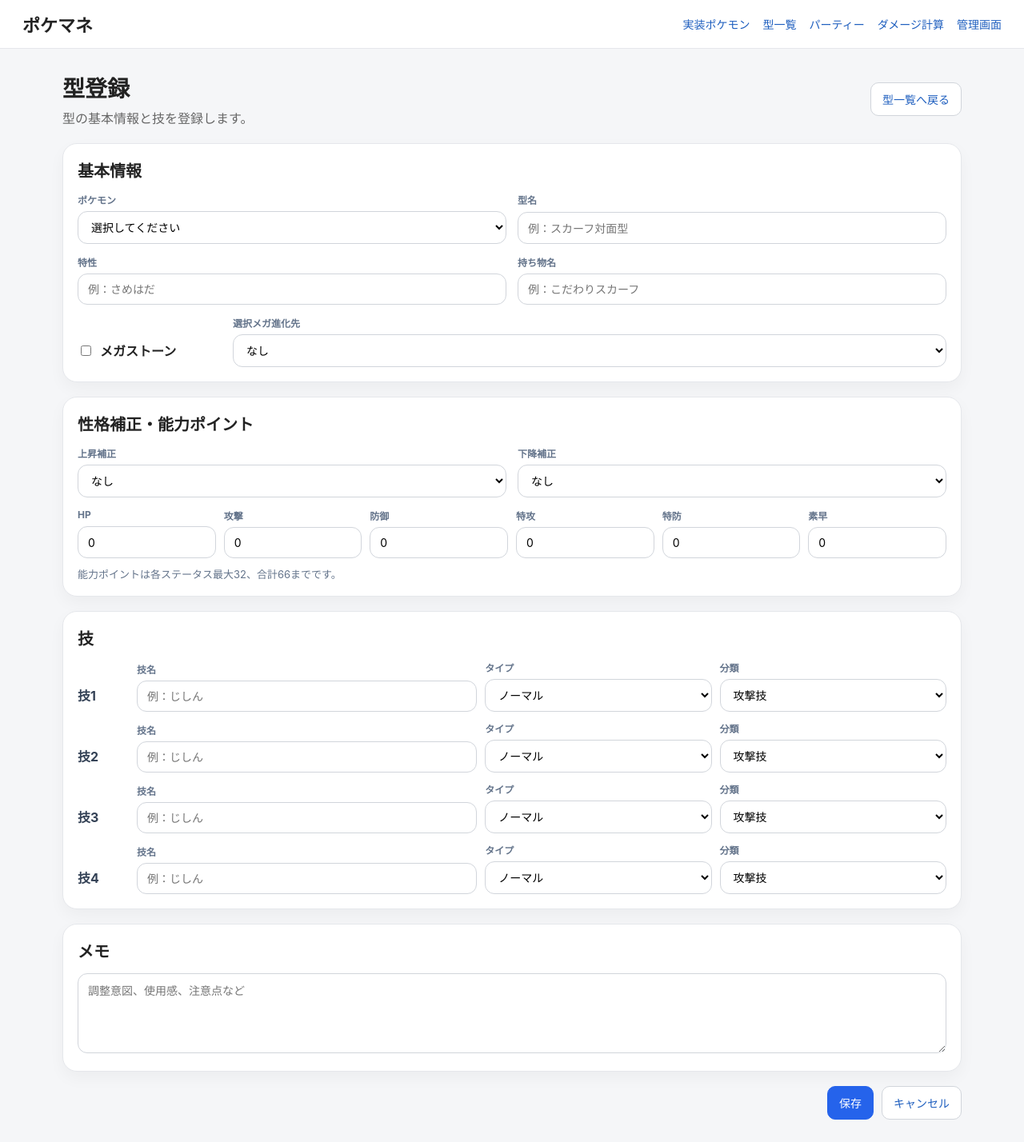
After one commit to Onemoretime-plz/pokemon-manager, a Django app: page /sets/new/ in a window 1280 px wide. The commit adds this page. Shown: the whole page at 80% size. Run offline with Django 5.2, Linux system fonts and the light colour scheme; data that the repository does not hold is empty.

Commit message:
Add Pokemon set form page

```diff
--- a/pokemane/static/pokemane/css/style.css
+++ b/pokemane/static/pokemane/css/style.css
@@ -1033,3 +1033,122 @@ a {
     display: flex;
     justify-content: flex-end;
 }
+
+.set-form-card {
+    display: grid;
+    gap: 18px;
+}
+
+.form-section {
+    background: #ffffff;
+    border: 1px solid #e5e7eb;
+    border-radius: 18px;
+    padding: 18px;
+    box-shadow: 0 8px 20px rgba(0, 0, 0, 0.04);
+}
+
+.form-section h2 {
+    margin: 0 0 14px;
+    font-size: 20px;
+}
+
+.form-grid {
+    display: grid;
+    gap: 14px;
+}
+
+.two-columns {
+    grid-template-columns: repeat(2, minmax(0, 1fr));
+}
+
+.form-field {
+    display: grid;
+    gap: 6px;
+}
+
+.form-field label {
+    font-size: 12px;
+    font-weight: 700;
+    color: #64748b;
+}
+
+.form-field input,
+.form-field select,
+.set-memo-input {
+    width: 100%;
+    border: 1px solid #d1d5db;
+    border-radius: 12px;
+    background: #ffffff;
+    padding: 10px 12px;
+    font-size: 14px;
+    font-family: inherit;
+}
+
+.mega-form-row {
+    display: grid;
+    grid-template-columns: 180px 1fr;
+    gap: 14px;
+    align-items: end;
+    margin-top: 14px;
+}
+
+.checkbox-label {
+    display: inline-flex;
+    align-items: center;
+    gap: 8px;
+    min-height: 42px;
+    font-weight: 700;
+}
+
+.points-grid {
+    display: grid;
+    grid-template-columns: repeat(6, 1fr);
+    gap: 10px;
+    margin-top: 14px;
+}
+
+.form-help {
+    margin: 10px 0 0;
+    color: #64748b;
+    font-size: 13px;
+}
+
+.move-form-grid {
+    display: grid;
+    gap: 12px;
+}
+
+.move-form-row {
+    display: grid;
+    grid-template-columns: 64px 1.5fr 1fr 1fr;
+    gap: 10px;
+    align-items: end;
+}
+
+.move-number {
+    height: 42px;
+    display: flex;
+    align-items: center;
+    font-weight: 700;
+    color: #334155;
+}
+
+.set-memo-input {
+    resize: vertical;
+    min-height: 100px;
+}
+
+.form-actions {
+    display: flex;
+    justify-content: flex-end;
+    gap: 10px;
+}
+
+@media (max-width: 900px) {
+    .two-columns,
+    .mega-form-row,
+    .points-grid,
+    .move-form-row {
+        grid-template-columns: 1fr;
+    }
+}
--- /dev/null
+++ b/pokemane/templates/pokemane/set_form.html
@@ -0,0 +1,222 @@
+{% extends "pokemane/base.html" %}
+
+{% block title %}{{ page_title }} | ポケマネ{% endblock %}
+
+{% block content %}
+<section class="page-heading">
+    <div>
+        <h1>{{ page_title }}</h1>
+        <p>型の基本情報と技を登録します。</p>
+    </div>
+
+    <a class="secondary-button" href="{% url 'pokemane:set_list' %}">型一覧へ戻る</a>
+</section>
+
+<form method="post" class="set-form-card">
+    {% csrf_token %}
+
+    <section class="form-section">
+        <h2>基本情報</h2>
+
+        <div class="form-grid two-columns">
+            <div class="form-field">
+                <label>ポケモン</label>
+                <select name="pokemon" required>
+                    <option value="">選択してください</option>
+                    {% for pokemon in pokemons %}
+                        <option
+                            value="{{ pokemon.id }}"
+                            {% if pokemon_set and pokemon_set.pokemon_id == pokemon.id %}selected{% endif %}
+                        >
+                            {% if pokemon.national_dex_no %}No.{{ pokemon.national_dex_no }} {% endif %}
+                            {{ pokemon.name }}
+                        </option>
+                    {% endfor %}
+                </select>
+            </div>
+
+            <div class="form-field">
+                <label>型名</label>
+                <input
+                    type="text"
+                    name="set_name"
+                    value="{% if pokemon_set %}{{ pokemon_set.set_name }}{% endif %}"
+                    required
+                    placeholder="例：スカーフ対面型"
+                >
+            </div>
+
+            <div class="form-field">
+                <label>特性</label>
+                <input
+                    type="text"
+                    name="ability_name"
+                    value="{% if pokemon_set %}{{ pokemon_set.ability_name }}{% endif %}"
+                    required
+                    placeholder="例：さめはだ"
+                >
+            </div>
+
+            <div class="form-field">
+                <label>持ち物名</label>
+                <input
+                    type="text"
+                    name="custom_item_name"
+                    value="{% if pokemon_set %}{{ pokemon_set.custom_item_name }}{% endif %}"
+                    placeholder="例：こだわりスカーフ"
+                >
+            </div>
+        </div>
+
+        <div class="mega-form-row">
+            <label class="checkbox-label">
+                <input
+                    type="checkbox"
+                    name="is_mega_stone"
+                    {% if pokemon_set and pokemon_set.is_mega_stone %}checked{% endif %}
+                >
+                メガストーン
+            </label>
+
+            <div class="form-field">
+                <label>選択メガ進化先</label>
+                <select name="selected_mega_evolution">
+                    <option value="">なし</option>
+                    {% for mega in mega_evolutions %}
+                        <option
+                            value="{{ mega.id }}"
+                            {% if pokemon_set and pokemon_set.selected_mega_evolution_id == mega.id %}selected{% endif %}
+                        >
+                            {{ mega.base_pokemon.name }} → {{ mega.mega_pokemon.name }}
+                            {% if mega.form_name %}（{{ mega.form_name }}）{% endif %}
+                        </option>
+                    {% endfor %}
+                </select>
+            </div>
+        </div>
+    </section>
+
+    <section class="form-section">
+        <h2>性格補正・能力ポイント</h2>
+
+        <div class="form-grid two-columns">
+            <div class="form-field">
+                <label>上昇補正</label>
+                <select name="nature_up">
+                    {% for value, label in nature_stat_choices %}
+                        <option
+                            value="{{ value }}"
+                            {% if pokemon_set and pokemon_set.nature_up == value %}selected{% endif %}
+                        >
+                            {{ label }}
+                        </option>
+                    {% endfor %}
+                </select>
+            </div>
+
+            <div class="form-field">
+                <label>下降補正</label>
+                <select name="nature_down">
+                    {% for value, label in nature_stat_choices %}
+                        <option
+                            value="{{ value }}"
+                            {% if pokemon_set and pokemon_set.nature_down == value %}selected{% endif %}
+                        >
+                            {{ label }}
+                        </option>
+                    {% endfor %}
+                </select>
+            </div>
+        </div>
+
+        <div class="points-grid">
+            <div class="form-field">
+                <label>HP</label>
+                <input type="number" name="point_hp" min="0" max="32" value="{% if pokemon_set %}{{ pokemon_set.point_hp }}{% else %}0{% endif %}">
+            </div>
+            <div class="form-field">
+                <label>攻撃</label>
+                <input type="number" name="point_attack" min="0" max="32" value="{% if pokemon_set %}{{ pokemon_set.point_attack }}{% else %}0{% endif %}">
+            </div>
+            <div class="form-field">
+                <label>防御</label>
+                <input type="number" name="point_defense" min="0" max="32" value="{% if pokemon_set %}{{ pokemon_set.point_defense }}{% else %}0{% endif %}">
+            </div>
+            <div class="form-field">
+                <label>特攻</label>
+                <input type="number" name="point_sp_attack" min="0" max="32" value="{% if pokemon_set %}{{ pokemon_set.point_sp_attack }}{% else %}0{% endif %}">
+            </div>
+            <div class="form-field">
+                <label>特防</label>
+                <input type="number" name="point_sp_defense" min="0" max="32" value="{% if pokemon_set %}{{ pokemon_set.point_sp_defense }}{% else %}0{% endif %}">
+            </div>
+            <div class="form-field">
+                <label>素早</label>
+                <input type="number" name="point_speed" min="0" max="32" value="{% if pokemon_set %}{{ pokemon_set.point_speed }}{% else %}0{% endif %}">
+            </div>
+        </div>
+
+        <p class="form-help">能力ポイントは各ステータス最大32、合計66までです。</p>
+    </section>
+
+    <section class="form-section">
+        <h2>技</h2>
+
+        <div class="move-form-grid">
+            {% for move in move_rows %}
+                <div class="move-form-row">
+                    <div class="move-number">技{{ move.number }}</div>
+
+                    <div class="form-field">
+                        <label>技名</label>
+                        <input
+                            type="text"
+                            name="move_name_{{ move.number }}"
+                            value="{{ move.move_name }}"
+                            placeholder="例：じしん"
+                        >
+                    </div>
+
+                    <div class="form-field">
+                        <label>タイプ</label>
+                        <select name="move_type_{{ move.number }}">
+                            {% for type_name in type_choices %}
+                                <option value="{{ type_name }}" {% if move.move_type == type_name %}selected{% endif %}>
+                                    {{ type_name }}
+                                </option>
+                            {% endfor %}
+                        </select>
+                    </div>
+
+                    <div class="form-field">
+                        <label>分類</label>
+                        <select name="move_category_{{ move.number }}">
+                            {% for value, label in move_category_choices %}
+                                <option value="{{ value }}" {% if move.move_category == value %}selected{% endif %}>
+                                    {{ label }}
+                                </option>
+                            {% endfor %}
+                        </select>
+                    </div>
+                </div>
+            {% endfor %}
+        </div>
+    </section>
+
+    <section class="form-section">
+        <h2>メモ</h2>
+
+        <textarea
+            name="memo"
+            rows="4"
+            class="set-memo-input"
+            placeholder="調整意図、使用感、注意点など"
+        >{% if pokemon_set %}{{ pokemon_set.memo }}{% endif %}</textarea>
+    </section>
+
+    <div class="form-actions">
+        <button type="submit" class="primary-button">保存</button>
+        <a class="secondary-button" href="{% url 'pokemane:set_list' %}">キャンセル</a>
+    </div>
+</form>
+{% endblock %}
--- a/pokemane/templates/pokemane/set_list.html
+++ b/pokemane/templates/pokemane/set_list.html
@@ -8,7 +8,7 @@
         <h1>型一覧</h1>
         <p>登録済みの型を確認します。</p>
     </div>
-    <a class="primary-button" href="/admin/pokemane/pokemonset/add/">＋ 型登録</a>
+    <a class="primary-button" href="{% url 'pokemane:set_create' %}">＋ 型登録</a>
 </section>
 
 <form method="get" class="toolbar">
@@ -103,7 +103,7 @@
             </div>
 
             <div class="card-actions">
-                <a href="/admin/pokemane/pokemonset/{{ card.set.id }}/change/">編集</a>
+                <a href="{% url 'pokemane:set_edit' card.set.id %}">編集</a>
                 <a href="/admin/pokemane/pokemonset/{{ card.set.id }}/delete/">削除</a>
             </div>
         </article>
--- a/pokemane/urls.py
+++ b/pokemane/urls.py
@@ -7,6 +7,8 @@ app_name = "pokemane"
 urlpatterns = [
     path("pokemon/", views.pokemon_list, name="pokemon_list"),
     path("sets/", views.set_list, name="set_list"),
+    path("sets/new/", views.set_form, name="set_create"),
+    path("sets/<int:set_id>/edit/", views.set_form, name="set_edit"),
     path("parties/", views.party_list, name="party_list"),
     path("parties/<int:party_id>/", views.party_detail, name="party_detail"),
     path("api/diagnosis/", views.diagnosis_slots_api, name="diagnosis_slots_api"),
--- a/pokemane/views.py
+++ b/pokemane/views.py
@@ -1,12 +1,11 @@
 import json
 
 from django.http import JsonResponse
-from django.shortcuts import get_object_or_404, render
+from django.shortcuts import get_object_or_404, redirect, render
 from django.template.loader import render_to_string
 from django.views.decorators.http import require_POST
-from django.shortcuts import get_object_or_404, render
 
-from .models import Party, Pokemon, PokemonSet
+from .models import MegaEvolution, Party, Pokemon, PokemonSet, SetMove
 from .services.diagnosis import diagnose_party, diagnose_slots
 from .services.stats import build_stats_summary, get_effective_pokemon
 from .services.type_styles import get_type_class
@@ -496,3 +495,168 @@ def set_party_slot_api(request, party_id):
             "set_id": pokemon_set.id,
         }
     )
+
+def get_type_choices_for_template():
+    return [
+        "ノーマル",
+        "ほのお",
+        "みず",
+        "でんき",
+        "くさ",
+        "こおり",
+        "かくとう",
+        "どく",
+        "じめん",
+        "ひこう",
+        "エスパー",
+        "むし",
+        "いわ",
+        "ゴースト",
+        "ドラゴン",
+        "あく",
+        "はがね",
+        "フェアリー",
+    ]
+
+
+def get_nature_stat_choices_for_template():
+    return [
+        ("none", "なし"),
+        ("attack", "攻撃"),
+        ("defense", "防御"),
+        ("sp_attack", "特攻"),
+        ("sp_defense", "特防"),
+        ("speed", "素早さ"),
+    ]
+
+
+def get_move_category_choices_for_template():
+    return [
+        ("attack", "攻撃技"),
+        ("status", "変化技"),
+    ]
+
+
+def build_move_form_rows(pokemon_set=None):
+    """
+    技1〜4の入力欄用データを作る。
+    """
+    existing_moves = []
+
+    if pokemon_set:
+        existing_moves = list(pokemon_set.moves.all())
+
+    rows = []
+
+    for index in range(4):
+        move = existing_moves[index] if index < len(existing_moves) else None
+
+        rows.append(
+            {
+                "number": index + 1,
+                "move_name": move.move_name if move else "",
+                "move_type": move.move_type if move else "ノーマル",
+                "move_category": move.move_category if move else "attack",
+            }
+        )
+
+    return rows
+
+def set_form(request, set_id=None):
+    """
+    型の新規登録・編集画面。
+
+    まずは基本情報と技4つまで対応する。
+    役割対象・苦手対象は次工程で追加する。
+    """
+    if set_id:
+        pokemon_set = get_object_or_404(
+            PokemonSet.objects.select_related(
+                "pokemon",
+                "selected_mega_evolution",
+            ).prefetch_related("moves"),
+            id=set_id,
+        )
+        page_title = "型編集"
+    else:
+        pokemon_set = None
+        page_title = "型登録"
+
+    pokemons = Pokemon.objects.order_by("national_dex_no", "name")
+    mega_evolutions = MegaEvolution.objects.select_related(
+        "base_pokemon",
+        "mega_pokemon",
+    ).order_by("base_pokemon__national_dex_no", "base_pokemon__name")
+
+    if request.method == "POST":
+        pokemon_id = request.POST.get("pokemon")
+        pokemon = get_object_or_404(Pokemon, id=pokemon_id)
+
+        is_mega_stone = request.POST.get("is_mega_stone") == "on"
+        selected_mega_evolution = None
+
+        selected_mega_evolution_id = request.POST.get("selected_mega_evolution")
+
+        if is_mega_stone and selected_mega_evolution_id:
+            selected_mega_evolution = get_object_or_404(
+                MegaEvolution,
+                id=selected_mega_evolution_id,
+            )
+
+        if pokemon_set is None:
+            pokemon_set = PokemonSet()
+
+        pokemon_set.pokemon = pokemon
+        pokemon_set.set_name = request.POST.get("set_name", "").strip()
+        pokemon_set.ability_name = request.POST.get("ability_name", "").strip()
+        pokemon_set.is_mega_stone = is_mega_stone
+        pokemon_set.selected_mega_evolution = selected_mega_evolution
+        pokemon_set.custom_item_name = request.POST.get("custom_item_name", "").strip()
+
+        pokemon_set.nature_up = request.POST.get("nature_up", "none")
+        pokemon_set.nature_down = request.POST.get("nature_down", "none")
+
+        pokemon_set.point_hp = int(request.POST.get("point_hp") or 0)
+        pokemon_set.point_attack = int(request.POST.get("point_attack") or 0)
+        pokemon_set.point_defense = int(request.POST.get("point_defense") or 0)
+        pokemon_set.point_sp_attack = int(request.POST.get("point_sp_attack") or 0)
+        pokemon_set.point_sp_defense = int(request.POST.get("point_sp_defense") or 0)
+        pokemon_set.point_speed = int(request.POST.get("point_speed") or 0)
+
+        pokemon_set.memo = request.POST.get("memo", "").strip()
+
+        pokemon_set.full_clean()
+        pokemon_set.save()
+
+        # いったん既存技を削除して、4枠を再作成する。
+        pokemon_set.moves.all().delete()
+
+        for number in range(1, 5):
+            move_name = request.POST.get(f"move_name_{number}", "").strip()
+            move_type = request.POST.get(f"move_type_{number}", "").strip()
+            move_category = request.POST.get(f"move_category_{number}", "attack")
+
+            if not move_name:
+                continue
+
+            SetMove.objects.create(
+                pokemon_set=pokemon_set,
+                move_name=move_name,
+                move_type=move_type,
+                move_category=move_category,
+            )
+
+        return redirect("pokemane:set_list")
+
+    context = {
+        "page_title": page_title,
+        "pokemon_set": pokemon_set,
+        "pokemons": pokemons,
+        "mega_evolutions": mega_evolutions,
+        "type_choices": get_type_choices_for_template(),
+        "nature_stat_choices": get_nature_stat_choices_for_template(),
+        "move_category_choices": get_move_category_choices_for_template(),
+        "move_rows": build_move_form_rows(pokemon_set),
+    }
+
+    return render(request, "pokemane/set_form.html", context)
```
